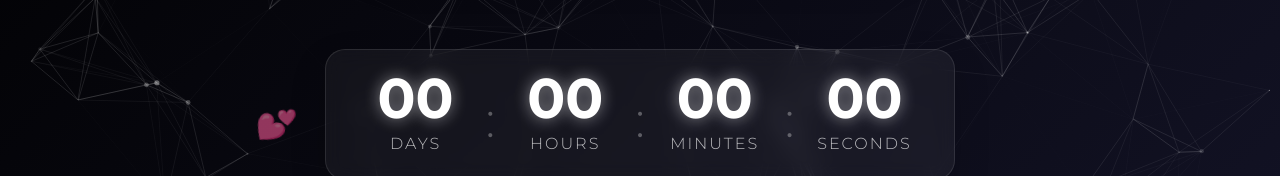
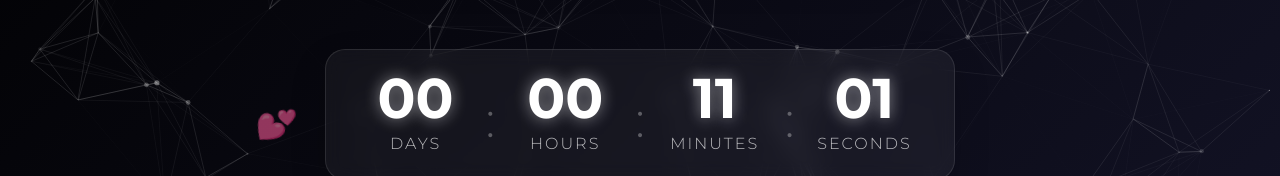
Before and after one commit to vaibhavkrishan3108/random, a plain HTML site: page New folder/index.html in a window 1280 px wide. Shown: the part 352-528 px from the top of the page. Drawn offline with nearby package versions, Linux system fonts and the light colour scheme; animation ran at ten frames a second.

Commit message:
Update index.html

```diff
--- a/New folder/index.html
+++ b/New folder/index.html
@@ -82,7 +82,7 @@
         // Countdown Timer for August 15th, 2025 (IST)
         function updateCountdown() {
             // Target date: August 15th, 2025 at 00:00:00 IST (UTC+5:30)
-            const targetDate = new Date('2025-08-15T00:00:00+05:30');
+            const targetDate = new Date('2025-08-15T00:15:00+05:30');
             const currentDate = new Date();
 
             // Calculate time difference
```
